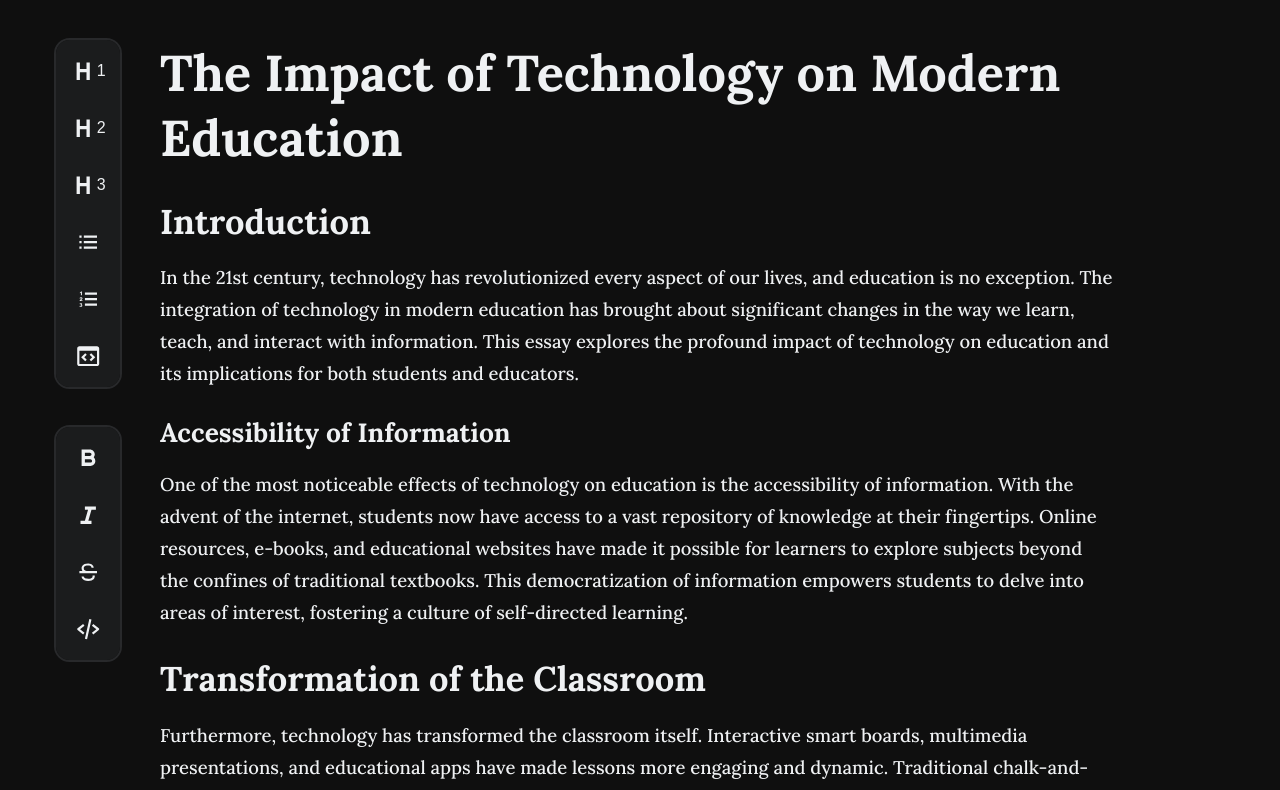
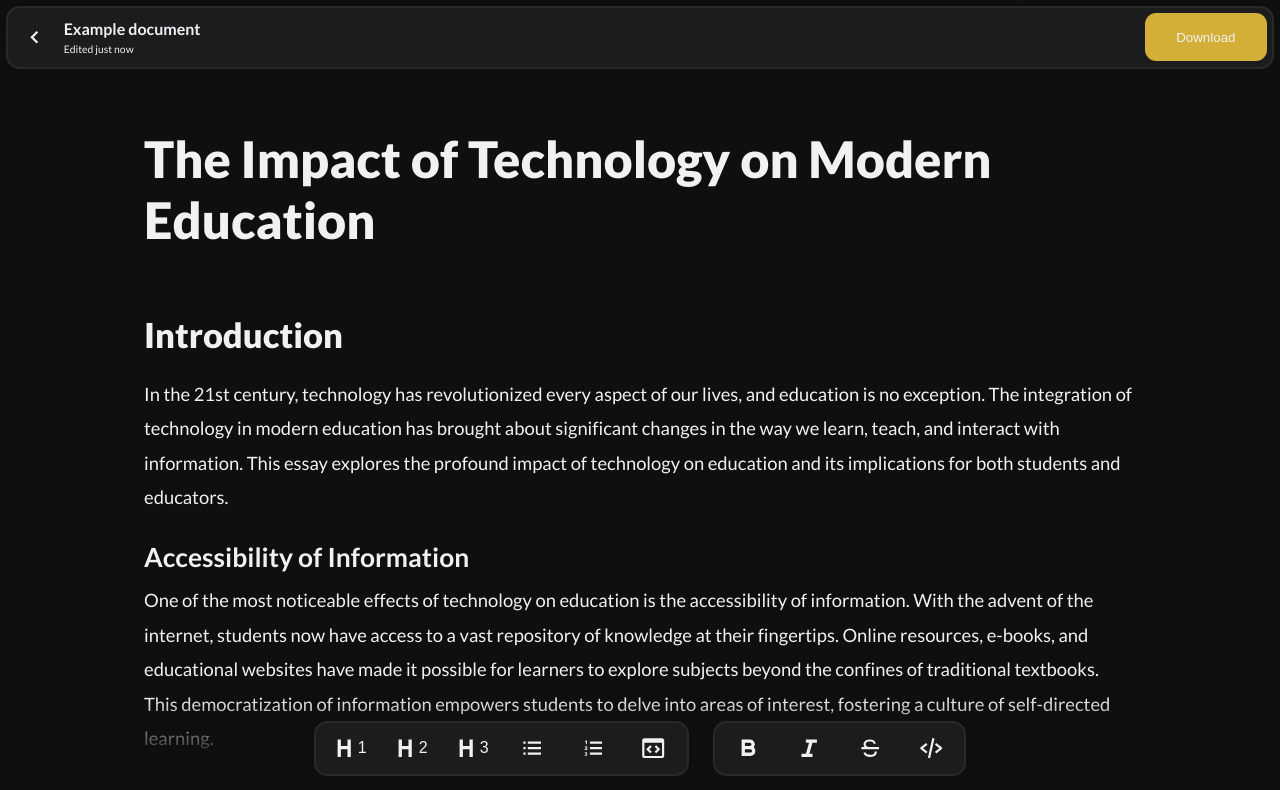
Before and after one commit to conduits-link/frontend, a Next.js app: page / in a window 1280 px wide. Shown: the top 790 px of the page. Built offline with nearby package versions, Linux system fonts and the light colour scheme.

Commit message:
Rework layout and implement nav

```diff
--- a/app/globals.css
+++ b/app/globals.css
@@ -10,7 +10,10 @@
 	--color-secondary-100: var(--color-light-100);
 	--color-secondary-400: var(--color-light-400);
 
-	--spacing-large: 2.5rem;
+	--header-height: 4.65rem;
+
+	--spacing-large: 1.5rem;
+	--spacing-small: 0.35rem;
 
 	--border-radius-large: 0.85em;
 	--border-radius-small: 0.65em;
--- a/app/layout.tsx
+++ b/app/layout.tsx
@@ -1,10 +1,10 @@
 import React, { ReactNode } from "react";
 
 import "./globals.css";
-import { Lora } from "next/font/google";
+import { Lato } from "next/font/google";
 
-const font = Lora({
-	weight: ["500", "700"],
+const font = Lato({
+	weight: ["400", "700", "900"],
 	style: ["normal", "italic"],
 	subsets: ["latin"],
 	display: "swap",
--- a/app/page.module.css
+++ b/app/page.module.css
@@ -8,13 +8,17 @@
 }
 
 .page {
-	position: relative;
+	max-width: var(--editor-width);
+	width: 100%;
 	min-height: 100vh;
 	height: 100%;
-	max-width: var(--editor-width);
-	width: 100%;
+	margin: calc(
+			var(--header-height) + var(--spacing-small) + var(--spacing-large)
+		)
+		0;
 	padding: var(--spacing-large);
 	box-sizing: border-box !important;
+	position: relative;
 }
 
 .page :first-child {
@@ -23,11 +27,14 @@
 
 .page h1 {
 	margin-bottom: 0;
+	font-weight: 900;
 	font-size: 3.15rem;
 }
 
 .page h2 {
-	margin-bottom: 0;
+	margin-top: 1.85em;
+	margin-bottom: 0.65em;
+	font-weight: 900;
 	font-size: 2.15rem;
 }
 
@@ -37,6 +44,11 @@
 }
 
 .page p {
+	margin-top: 0.65rem;
 	font-size: 1.15rem;
-	line-height: 2rem;
+	line-height: 2.15rem;
 }
+
+.page strong {
+	font-weight: 900;
+}
--- a/app/page.tsx
+++ b/app/page.tsx
@@ -17,6 +17,7 @@ lowlight.registerLanguage("css", css);
 lowlight.registerLanguage("js", js);
 lowlight.registerLanguage("ts", ts);
 
+import NavigationMenu from "@/components/menus/NavigationMenu";
 import FixedFormatMenu from "@/components/menus/FixedFormatMenu";
 import PromptMenu from "@/components/menus/PromptMenu";
 import FloatingFormatMenu from "@/components/menus/FloatingFormatMenu";
@@ -115,6 +116,7 @@ export default function Editor() {
 			{editor && (
 				<>
 					<div className={styles.container}>
+						<NavigationMenu />
 						<FixedFormatMenu editor={editor} />
 						<PromptMenu editor={editor} />
 						<FloatingFormatMenu editor={editor} />
--- a/components/buttons/Button.module.css
+++ b/components/buttons/Button.module.css
@@ -1,4 +1,5 @@
 .element {
+	padding: 0;
 	border: none;
 	display: flex;
 	justify-content: center;
@@ -6,6 +7,7 @@
 	position: relative;
 	background-color: transparent;
 	border-radius: var(--border-radius-large);
+	color: var(--color-secondary-100);
 	cursor: pointer;
 }
 
--- a/components/menus/FixedFormatMenu.module.css
+++ b/components/menus/FixedFormatMenu.module.css
@@ -1,35 +1,35 @@
 .container {
-	--width: 4em;
-	width: var(--width);
+	width: 100%;
+	padding: var(--spacing-large) 0;
 	display: flex;
-	flex-direction: column;
+	justify-content: center;
 	position: fixed;
-	left: calc((100vw - var(--editor-width)) / 2 - var(--width));
+	bottom: 0;
+	background-color: var(--color-primary-400);
+	background: linear-gradient(#0f0f0f00, var(--color-primary-400) 65%);
+	z-index: 1;
 }
 
 .element {
-	margin-top: var(--spacing-large);
-	padding: 0.35rem;
+	padding: var(--spacing-small);
 	display: flex;
-	flex-direction: column;
+	align-items: center;
 	background-color: var(--color-primary-100);
 	border-radius: var(--border-radius-large);
+	border: 2px solid var(--color-secondary-400);
+	box-sizing: border-box;
 	position: relative;
 }
 
-.element::before {
-	content: "";
-	position: absolute;
-	inset: 0;
-	border-radius: var(--border-radius-large);
-	outline: 2px solid var(--color-secondary-400);
-	z-index: -1;
+.element:not(:last-child) {
+	margin-right: var(--spacing-large);
 }
 
 .button {
-	height: 3.85em;
+	width: 4.15em;
+	height: 3em;
 }
 
 .button:not(:last-child) {
-	margin-bottom: 0.35rem;
+	margin-right: var(--spacing-small);
 }
--- /dev/null
+++ b/components/menus/NavigationMenu.module.css
@@ -0,0 +1,65 @@
+.container {
+	width: 100%;
+	height: var(--header-height);
+	padding: var(--spacing-small);
+	box-sizing: border-box;
+	display: flex;
+	justify-content: center;
+	position: fixed;
+	top: 0;
+	background-color: var(--color-primary-400);
+	background: linear-gradient(var(--color-primary-400), #0f0f0f00);
+	z-index: 1;
+}
+
+.element {
+	width: 100%;
+	padding: 0.35rem;
+	display: flex;
+	justify-content: space-between;
+	align-items: center;
+	background-color: var(--color-primary-100);
+	border-radius: var(--border-radius-large);
+	border: 2px solid var(--color-secondary-400);
+	box-sizing: border-box;
+	position: relative;
+}
+
+/* Return button */
+
+.returnContainer {
+	height: 100%;
+	display: flex;
+}
+
+.returnButton svg {
+	margin: 0 0.35em;
+}
+
+.returnInfo {
+	display: flex;
+	flex-direction: column;
+	justify-content: center;
+	margin-left: var(--spacing-small);
+}
+
+.returnInfoTitle {
+	margin-bottom: 0.35em;
+	font-weight: 700;
+}
+
+.returnInfoTime {
+	font-size: 0.65rem;
+}
+
+/* Export button */
+
+.exportContainer {
+	height: 100%;
+	display: flex;
+}
+
+.exportButton {
+	padding: 0 2.35em;
+	background-color: var(--color-accent);
+}
--- /dev/null
+++ b/components/menus/NavigationMenu.tsx
@@ -0,0 +1,31 @@
+import { BiChevronLeft } from "react-icons/bi";
+
+import Button from "../buttons/Button";
+
+import styles from "./NavigationMenu.module.css";
+
+export default function NavigationMenu() {
+	return (
+		<div className={styles.container}>
+			<div className={styles.element}>
+				<div className={styles.returnContainer}>
+					<Button className={styles.returnButton} onClick={() => {}}>
+						<BiChevronLeft />
+					</Button>
+					<div className={styles.returnInfo}>
+						<div className={styles.returnInfoTitle}>Example document</div>
+						<small className={styles.returnInfoTime}>
+							Edited just now
+						</small>
+					</div>
+				</div>
+				<div></div>
+				<div className={styles.exportContainer}>
+					<Button className={styles.exportButton} onClick={() => {}}>
+						Download
+					</Button>
+				</div>
+			</div>
+		</div>
+	);
+}
```
